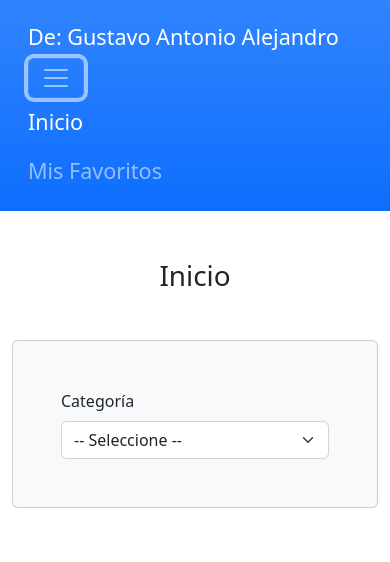
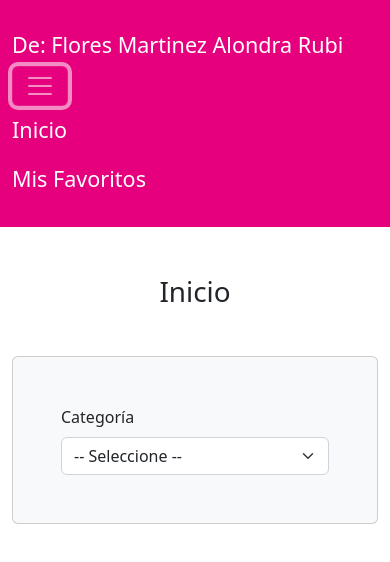
Before and after one commit to al222311524-design/Buscador-Recetas, a plain HTML site: page index.html in a window 390 px wide. Both pictures are taken after a click on the button "Toggle navigation". Drawn offline with Linux system fonts and the light colour scheme; no server answers.

Commit message:
Actualizacion diseño rosa mexicano

```diff
--- a/index.html
+++ b/index.html
@@ -9,24 +9,45 @@
 </head>
 <body>
 
-    <nav class="navbar navbar-expand-lg navbar-dark bg-primary bg-gradient p-3">
+
+<nav class="navbar navbar-expand-lg navbar-dark py-4" style="background-color: #E6007E; min-height: 100px;">
     <div class="container-fluid">
-            <a class="navbar-brand fs-4" href="index.html">De: Gustavo Antonio Alejandro</a>
-            <button class="navbar-toggler" type="button" data-bs-toggle="collapse" data-bs-target="#navbarNavDropdown" aria-controls="navbarNavDropdown" aria-expanded="false" aria-label="Toggle navigation">
+
+        <a class="navbar-brand fs-4 text-white" href="index.html">
+            De: Flores Martinez Alondra Rubi
+        </a>
+
+        <button class="navbar-toggler" type="button"
+            data-bs-toggle="collapse"
+            data-bs-target="#navbarNavDropdown"
+            aria-controls="navbarNavDropdown"
+            aria-expanded="false"
+            aria-label="Toggle navigation">
+
             <span class="navbar-toggler-icon"></span>
         </button>
+
         <div class="collapse navbar-collapse justify-content-end" id="navbarNavDropdown">
             <ul class="navbar-nav">
+
                 <li class="nav-item">
-                        <a class="nav-link fs-4 active" aria-current="page" href="index.html">Inicio</a>
+                    <a class="nav-link fs-4 text-white active" aria-current="page" href="index.html">
+                        Inicio
+                    </a>
                 </li>
+
                 <li class="nav-item">
-                        <a class="nav-link fs-4" href="favoritos.html">Mis Favoritos</a>
+                    <a class="nav-link fs-4 text-white" href="favoritos.html">
+                        Mis Favoritos
+                    </a>
                 </li>
+
             </ul>
         </div>
+
     </div>
 </nav>
+
 
     <main class="mt-5 container-lg">
         <h2 class="text-center fs-1">Inicio</h2>
```
Lines whose indentation alone changed are shown as unchanged.
